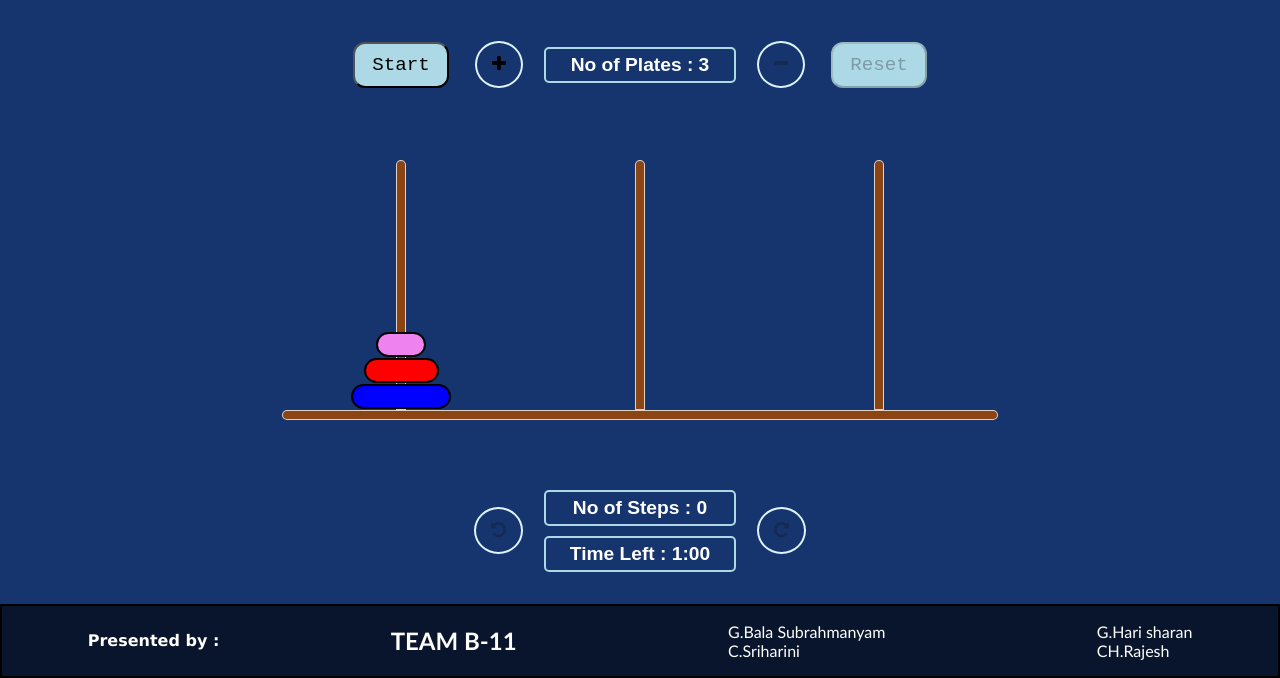
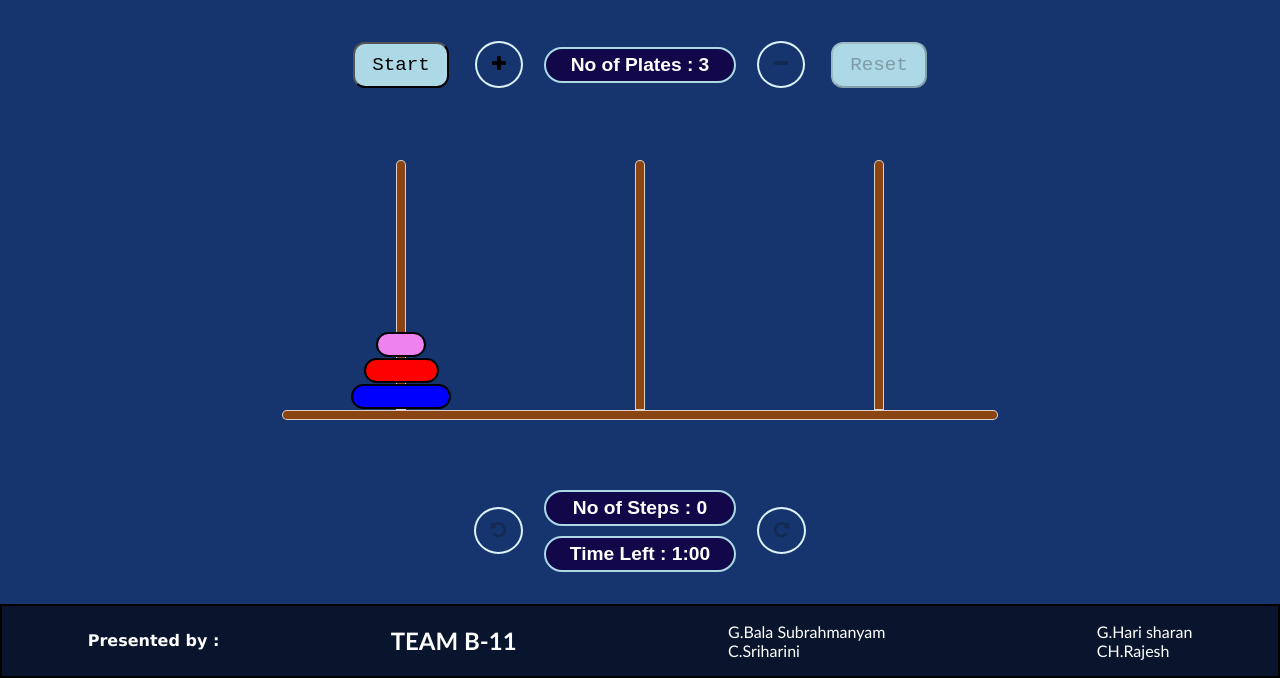
Before and after one commit to MAJOR-BALU/TOWER-OF-HANOI-B11, a plain HTML site: page index.html in a window 1280 px wide. Shown: the part 222-900 px from the top of the page. Drawn offline with Linux system fonts and the light colour scheme.

Commit message:
Update index.css

```diff
--- a/index.css
+++ b/index.css
@@ -56,12 +56,13 @@ body h1{
 
 .menu p, .bottom-ps p{
     font-family: Arial, Helvetica, sans-serif;
+    background-color: rgb(18 8 73);
     font-weight: 80%;
     letter-spacing: 120%;
     padding: 5px 15px;
     margin: 0px 15px;
     border: 2px lightblue solid;
-    border-radius: 5px;
+    border-radius: 20px;
     align-self: center;
     font-weight: 700;
     color: white;
```
